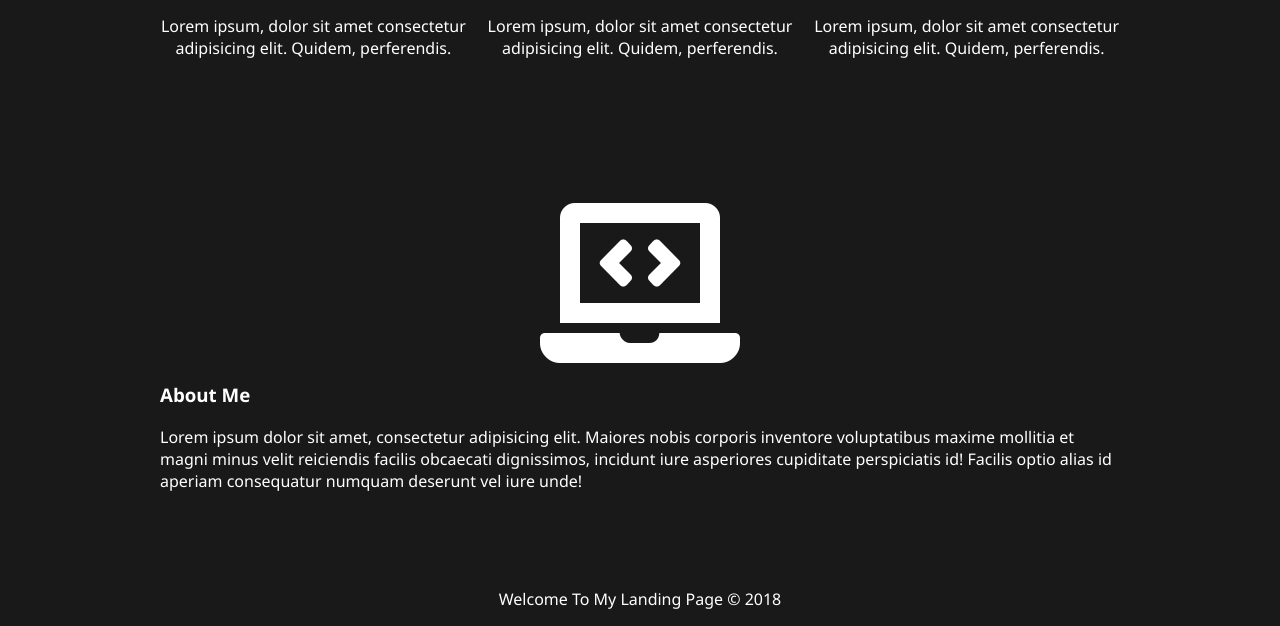
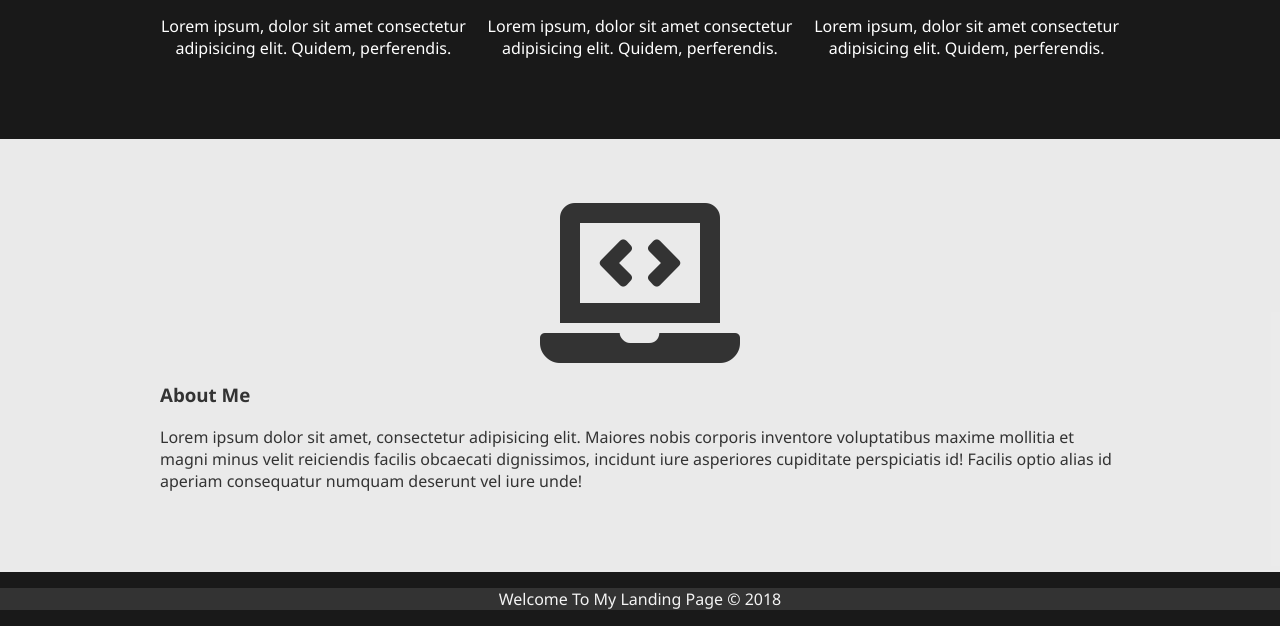
Before and after one commit to brettl1991/Landing-page-with-blur-effect, a plain HTML site: page index.html in a window 1280 px wide. Shown: the part 959-1585 px from the top of the page. Drawn offline with Linux system fonts and the light colour scheme.

Commit message:
Style the background

```diff
--- a/style.css
+++ b/style.css
@@ -73,3 +73,13 @@ body {
     text-align: center;
     margin: auto;
 }
+
+.bg-light {
+    background: #f4f4f4f4;
+    color: #333;
+}
+
+.bg-dark {
+    background: #333;
+    color: #f4f4f4;
+}
```
